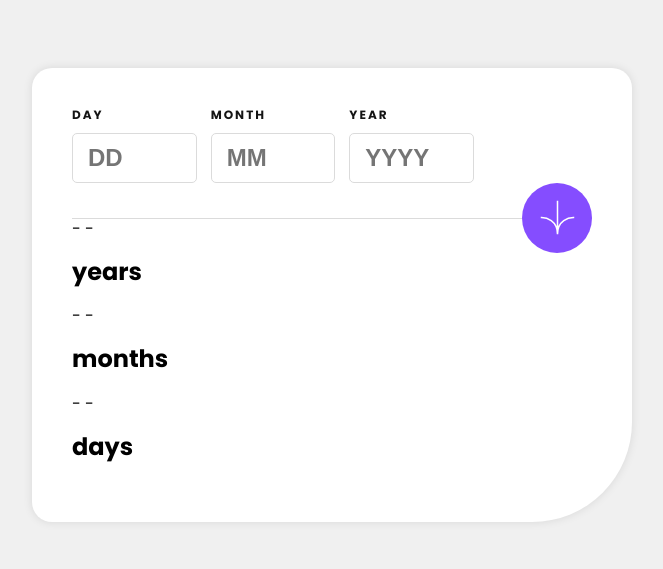
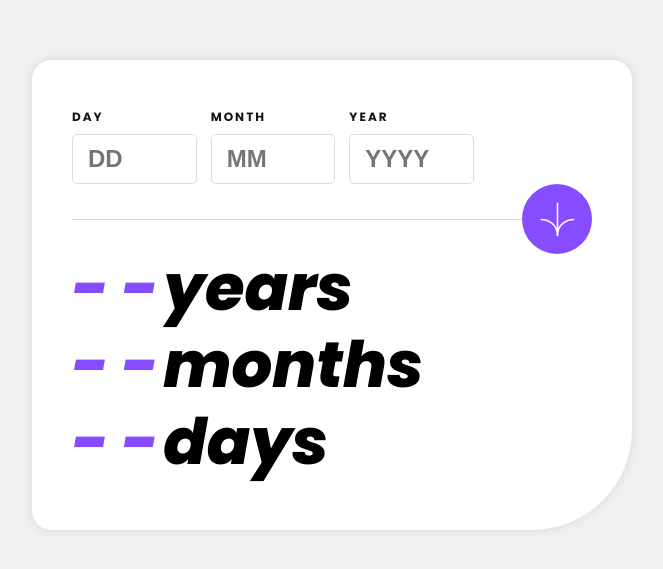
Before and after one commit to NikolaD93/Age_Calculator, a plain HTML site: page index.html in a window 1280 px wide. Shown: the part 105-674 px from the top of the page, without its empty margins (308-971 px from the left). Drawn offline with Linux system fonts and the light colour scheme.

Commit message:
desktop design finish

```diff
--- a/index.html
+++ b/index.html
@@ -35,13 +35,11 @@
       </form>
 
       <div class="result">
-        <span>- -</span>
-        <h2>years</h2>
-        <span>- -</span>
-        <h2>months</h2>
-        <span>- -</span>
-        <h2>days</h2>
-      </div>
+      <span>- -</span> <span>years</span>
+      <br>
+      <span>- -</span> <span>months</span>
+      <br>
+      <span>- -</span> <span>days</span>
     </div>
 
     <script src="./script/main.js"></script>
--- a/style/base/_typography.scss
+++ b/style/base/_typography.scss
@@ -4,3 +4,9 @@
 body {
     font-family: "Poppins", sans-serif;
 }
+
+span {
+    font-size: 4rem;
+    font-weight: 800;
+    font-style: italic;
+}
--- a/style/components/_input.scss
+++ b/style/components/_input.scss
@@ -7,6 +7,14 @@ input {
     padding: 10px 15px;
     border-radius: 5px;
     border: 1px solid $light-grey;
+    outline: none;
+    transition: $transition;
+
+    &:focus,
+    &:hover,
+    &:active {
+        border: 1px solid $purple;
+    }
 }
 
 input::-webkit-outer-spin-button,
--- a/style/layout/_container.scss
+++ b/style/layout/_container.scss
@@ -2,9 +2,9 @@
 
 .container {
     background-color: $white;
-    width: 600px;
+    max-width: 600px;
     border-radius: 20px 20px 100px 20px;
-    padding: 40px;
+    padding: 50px 40px;
     box-shadow: 0 0 10px rgba(0, 0, 0, 0.1);
 
     form {
@@ -23,4 +23,13 @@
             }
         }
     }
+
+    .result {
+        margin-top: 30px;
+
+        span:nth-of-type(odd) {
+            color: $purple;
+        }
+
+    }
 }
```
Also changed, not shown: dist/index.css, dist/style.css, 2 other files.
